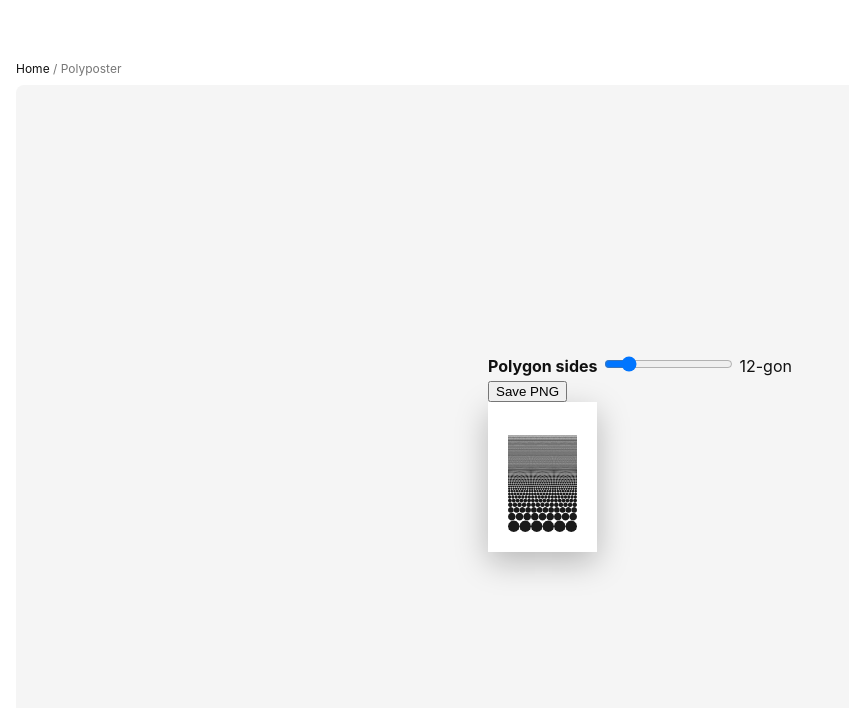
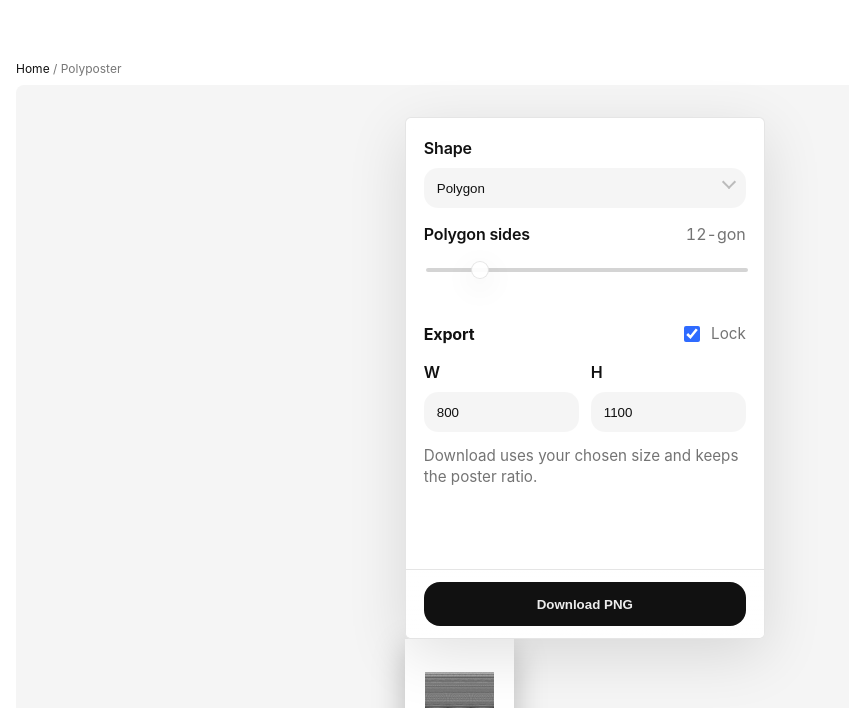
Before and after one commit to jackosborne/weeideas.com, an Eleventy site: page src/posts/polyposter/index.md in a window 1280 px wide. Shown: the part 92-800 px from the top of the page, without its empty margins (0-849 px from the left). Built offline with nearby package versions, Linux system fonts and the light colour scheme; Eleventy itself is replaced by a stand-in of ours; files that its build step writes are made by us from their sources.

Commit message:
updating panel logic and css linking

```diff
--- /dev/null
+++ b/src/_/css/panel.css
@@ -0,0 +1,301 @@
+/* ui/panel.css */
+
+/* =========
+   Tokens
+   ========= */
+:root {
+  --panel-w: 360px;
+  --panel-r: 6px;
+  --panel-pad: 18px;
+
+  --panel-bg: rgba(255, 255, 255, 0.92);
+  --panel-text: #111;
+  --panel-subtle: rgba(0, 0, 0, 0.55);
+  --panel-line: rgba(0, 0, 0, 0.1);
+
+  --shadow-lg: 0 16px 60px rgba(0, 0, 0, 0.12);
+  --shadow-md: 0 8px 30px rgba(0, 0, 0, 0.1);
+
+  --accent: #2f6bff;
+  --focus: 0 0 0 3px color-mix(in oklab, var(--accent) 30%, transparent);
+
+  --control-h: 40px;
+  --control-r: 14px;
+  --control-bg: rgba(0, 0, 0, 0.04);
+  --control-bg-hover: rgba(0, 0, 0, 0.065);
+
+  color-scheme: light dark;
+}
+
+@media (prefers-color-scheme: dark) {
+  :root {
+    --panel-bg: rgba(18, 18, 18, 0.88);
+    --panel-text: #f2f2f2;
+    --panel-subtle: rgba(255, 255, 255, 0.65);
+    --panel-line: rgba(255, 255, 255, 0.1);
+
+    --shadow-lg: 0 16px 60px rgba(0, 0, 0, 0.55);
+    --shadow-md: 0 8px 30px rgba(0, 0, 0, 0.45);
+
+    --control-bg: rgba(255, 255, 255, 0.07);
+    --control-bg-hover: rgba(255, 255, 255, 0.1);
+  }
+}
+
+/* =========
+     Panel
+     ========= */
+.panel {
+  inline-size: min(100%, var(--panel-w));
+  background: var(--panel-bg);
+  color: var(--panel-text);
+  border-radius: var(--panel-r);
+  box-shadow: var(--shadow-lg);
+  border: 1px solid var(--panel-line);
+  overflow: clip;
+  backdrop-filter: blur(10px);
+}
+
+.panel__header {
+  margin: 0;
+  padding: var(--panel-pad);
+}
+
+.panel__title {
+  margin: 0;
+  font-size: 1.05rem;
+  letter-spacing: -0.01em;
+}
+
+.panel__section {
+  padding: var(--panel-pad);
+  border-top: 1px solid var(--panel-line);
+  display: grid;
+  gap: 14px;
+}
+
+.panel__section:not(:has(+ .panel__header)) {
+  border-top: none;
+}
+
+.panel__sectionHead {
+  display: flex;
+  align-items: center;
+  justify-content: space-between;
+  gap: 12px;
+}
+
+.panel__sectionTitle {
+  margin: 0;
+  font-size: 1rem;
+  letter-spacing: -0.01em;
+}
+
+.panel__footer {
+  border-top: 1px solid var(--panel-line);
+  padding: 12px var(--panel-pad);
+  /* position: sticky; */
+  inset-block-end: 0;
+  background: linear-gradient(
+    to bottom,
+    color-mix(in oklab, var(--panel-bg) 65%, transparent),
+    var(--panel-bg)
+  );
+}
+
+/* =========
+     Fields
+     ========= */
+.field {
+  display: grid;
+  gap: 8px;
+}
+
+.field__head {
+  display: flex;
+  align-items: baseline;
+  justify-content: space-between;
+  gap: 12px;
+}
+
+.field__label {
+  font-weight: 600;
+  letter-spacing: -0.01em;
+}
+
+.field__meta {
+  color: var(--panel-subtle);
+  font-variant-numeric: tabular-nums;
+  white-space: nowrap;
+}
+
+/* Controls */
+.field__control {
+  inline-size: 100%;
+  min-block-size: var(--control-h);
+  border-radius: var(--control-r);
+  border: 1px solid transparent;
+  background: var(--control-bg);
+  color: inherit;
+  padding: 10px 12px;
+  transition:
+    background 0.15s ease,
+    border-color 0.15s ease;
+}
+
+.field__control:hover {
+  background: var(--control-bg-hover);
+}
+
+.field__control:focus-visible {
+  outline: none;
+  box-shadow: var(--focus);
+  border-color: color-mix(in oklab, var(--accent) 35%, transparent);
+}
+
+/* Dropdown affordance: “discoverable on hover” */
+.field--select {
+  position: relative;
+}
+.field--select::after {
+  content: "";
+  position: absolute;
+  inset-inline-end: 12px;
+  inset-block-start: calc(50% + 10px);
+  translate: 0 -50%;
+  inline-size: 10px;
+  block-size: 10px;
+  border-right: 2px solid currentColor;
+  border-bottom: 2px solid currentColor;
+  rotate: 45deg;
+  opacity: 0.25;
+  pointer-events: none;
+  transition:
+    opacity 0.15s ease,
+    transform 0.15s ease;
+}
+.field--select:hover::after,
+.field--select:has(select:focus-visible)::after {
+  opacity: 0.7;
+  transform: translateY(1px);
+}
+.field--select select {
+  appearance: none;
+  padding-inline-end: 36px;
+}
+
+/* =========
+     Minimal range (PhotoGradient-ish)
+     ========= */
+.range {
+  inline-size: 100%;
+  appearance: none;
+  block-size: 28px;
+  background: transparent;
+}
+
+.range::-webkit-slider-runnable-track {
+  block-size: 4px;
+  background: color-mix(in oklab, var(--panel-text) 18%, transparent);
+  border-radius: 999px;
+}
+.range::-webkit-slider-thumb {
+  appearance: none;
+  inline-size: 18px;
+  block-size: 18px;
+  border-radius: 999px;
+  background: var(--panel-bg);
+  border: 1px solid var(--panel-line);
+  box-shadow: var(--shadow-md);
+  margin-top: -7px;
+}
+.range:focus-visible {
+  outline: none;
+}
+.range:focus-visible::-webkit-slider-thumb {
+  box-shadow: var(--shadow-md), var(--focus);
+}
+
+/* Firefox */
+.range::-moz-range-track {
+  block-size: 4px;
+  background: color-mix(in oklab, var(--panel-text) 18%, transparent);
+  border-radius: 999px;
+}
+.range::-moz-range-thumb {
+  inline-size: 18px;
+  block-size: 18px;
+  border-radius: 999px;
+  background: var(--panel-bg);
+  border: 1px solid var(--panel-line);
+  box-shadow: var(--shadow-md);
+}
+
+/* =========
+     Buttons
+     ========= */
+.btn {
+  inline-size: 100%;
+  min-block-size: 44px;
+  border-radius: 16px;
+  border: 1px solid var(--panel-line);
+  background: var(--control-bg);
+  color: inherit;
+  font-weight: 650;
+  cursor: pointer;
+  transition:
+    transform 0.06s ease,
+    background 0.15s ease;
+}
+.btn:hover {
+  background: var(--control-bg-hover);
+}
+.btn:active {
+  transform: translateY(1px);
+}
+.btn:focus-visible {
+  outline: none;
+  box-shadow: var(--focus);
+}
+
+.btn--primary {
+  background: var(--panel-text);
+  color: var(--panel-bg);
+  border-color: transparent;
+}
+@media (prefers-color-scheme: dark) {
+  .btn--primary {
+    background: #f1f1f1;
+    color: #111;
+  }
+}
+
+/* =========
+     Helpers used by the panel markup
+     ========= */
+.grid2 {
+  display: grid;
+  grid-template-columns: 1fr 1fr;
+  gap: 12px;
+}
+
+.toggle {
+  display: inline-flex;
+  gap: 8px;
+  align-items: center;
+  user-select: none;
+  color: var(--panel-subtle);
+  font-size: 0.95rem;
+}
+.toggle input {
+  inline-size: 16px;
+  block-size: 16px;
+  accent-color: var(--accent);
+}
+
+.hint {
+  margin: 0;
+  color: var(--panel-subtle);
+  font-size: 0.95rem;
+  line-height: 1.35;
+}
--- a/src/_includes/base.html
+++ b/src/_includes/base.html
@@ -3,38 +3,24 @@
   <head>
     <meta charset="UTF-8" />
     <meta name="viewport" content="width=device-width, initial-scale=1.0" />
-    <meta name="generator" content="Eleventy">
-    <meta name="robots" content="index, follow">
+    <meta name="generator" content="Eleventy" />
+    <meta name="robots" content="index, follow" />
     {% include "partials/meta.html" %}
     <link rel="stylesheet" href="/_/css/style.css" />
-    {% if css %}
-      {% for href in css %}
-        <link rel="stylesheet" href="{{ page.url }}{{ href | url }}">
-      {% endfor %}
-    {% endif %}
+    {% if css %} {% for href in css %}
+    <link rel="stylesheet" href="{{ href | url }}" />
+    {% endfor %} {% endif %}
   </head>
-  {% if page.url == '/' %}
-    {% assign bodyId = 'home' %}
-  {% else %}
-    {% assign bodyId = 'project' %}
-  {% endif %}
+  {% if page.url == '/' %} {% assign bodyId = 'home' %} {% else %} {% assign
+  bodyId = 'project' %} {% endif %}
   <body id="{{ bodyId }}" class="wrap">
-    <header>
-      {% include "partials/header.html" %}
-    </header>
-    <main id="main">
-        {{ content }}
-    </main>
-    <footer>
-      {% include "partials/footer.html" %}
-    </footer>
-    {% if js %}
-      {% for src in js %}
-        <script src="{{ page.url }}{{ src | url }}" type="module" defer></script>
-      {% endfor %}
-    {% endif %}
-    {% if page.url == '/' %}
-      <script src="/_/js/master.js" type="module" defer></script>
+    <header>{% include "partials/header.html" %}</header>
+    <main id="main">{{ content }}</main>
+    <footer>{% include "partials/footer.html" %}</footer>
+    {% if js %} {% for src in js %}
+    <script src="{{ page.url }}{{ src | url }}" type="module" defer></script>
+    {% endfor %} {% endif %} {% if page.url == '/' %}
+    <script src="/_/js/master.js" type="module" defer></script>
     {% endif %}
   </body>
 </html>
--- a/src/posts/polyposter/custom.css
+++ b/src/posts/polyposter/custom.css
@@ -15,8 +15,8 @@
   --radius: 10px;
 
   /* Shadow */
-    --shadow-sm: 0 2px 12px rgba(0,0,0,.08);
-    --shadow-md: 0 8px 40px rgba(0,0,0,.12);
+  --shadow-sm: 0 2px 12px rgba(0, 0, 0, 0.08);
+  --shadow-md: 0 8px 40px rgba(0, 0, 0, 0.12);
 
   color-scheme: light dark;
 }
@@ -25,8 +25,8 @@
   :root {
     --panel-bg: #121212;
     --panel-text: #f2f2f2;
-      --shadow-sm: 0 2px 12px rgba(0,0,0,.4);
-      --shadow-md: 0 8px 40px rgba(0,0,0,.5);
+    --shadow-sm: 0 2px 12px rgba(0, 0, 0, 0.4);
+    --shadow-md: 0 8px 40px rgba(0, 0, 0, 0.5);
   }
 }
 
@@ -40,16 +40,18 @@
 
 @media (prefers-reduced-motion: reduce) {
   * {
-      animation-duration: .001ms !important;
+    animation-duration: 0.001ms !important;
     animation-iteration-count: 1 !important;
-      transition-duration: .001ms !important;
+    transition-duration: 0.001ms !important;
     scroll-behavior: auto !important;
   }
 }
 
 /* Improve form hit targets on touch */
 @media (pointer: coarse) {
-    :where(select, button) { padding-block: 14px; }
+  :where(select, button) {
+    padding-block: 14px;
+  }
 }
 
 /* =========
@@ -57,10 +59,10 @@
      ========= */
 .shell {
   display: grid;
-    grid-template-columns: var(--sidebar-w) minmax(0, 1fr);
-    gap: var(--gap);
+  grid-template-columns: minmax(280px, 360px) minmax(0, 1fr);
+  gap: 24px;
   inline-size: 100%;
-    padding: var(--wrap-pad) clamp(1rem, 4vw, 2rem);
+  padding: 24px clamp(1rem, 4vw, 2rem);
   box-sizing: border-box;
   align-items: start;
 }
@@ -71,6 +73,32 @@
   align-self: start;
   display: flex;
   align-items: flex-start;
+}
+
+.panel {
+  position: sticky;
+  inset-block-start: 24px;
+}
+
+.stage {
+  display: grid;
+  place-items: center;
+}
+
+.canvasWrap {
+  inline-size: 100%;
+  max-inline-size: 800px;
+  aspect-ratio: 8 / 11;
+  display: grid;
+  place-items: center;
+}
+
+canvas {
+  inline-size: 100%;
+  block-size: auto;
+  background: #fff;
+  border-radius: 10px;
+  box-shadow: 0 10px 50px rgba(0, 0, 0, 0.12);
 }
 
 /* Panel */
@@ -115,7 +143,9 @@
   background: #111;
   color: #fff;
   line-height: 1;
-    transition: transform .06s ease, filter .2s ease;
+  transition:
+    transform 0.06s ease,
+    filter 0.2s ease;
 }
 
 @media (prefers-color-scheme: dark) {
@@ -132,8 +162,13 @@
   outline-offset: 2px;
 }
 
-  button:active { transform: translateY(1px); }
-  button:disabled { opacity: .6; cursor: not-allowed; }
+button:active {
+  transform: translateY(1px);
+}
+button:disabled {
+  opacity: 0.6;
+  cursor: not-allowed;
+}
 
 input[type="range"] {
   inline-size: min(320px, 100%);
@@ -187,7 +222,20 @@
     gap: 16px;
     padding: 16px;
   }
-    .sidebar { position: static; }
+
+  .panel {
+    position: static;
+    margin-inline: auto;
+  }
+
+  .canvasWrap {
+    max-inline-size: 100%;
+    padding: 12px;
+  }
+
+  .sidebar {
+    position: static;
+  }
   .controls {
     max-inline-size: 560px;
     min-inline-size: 0;
--- a/src/posts/polyposter/custom.js
+++ b/src/posts/polyposter/custom.js
@@ -1,84 +1,98 @@
 (() => {
-  // Prevent double-init (hot reload / duplicate include)
   if (window.__POLYPOSTER_INITED) return;
   window.__POLYPOSTER_INITED = true;
 
-  const canvas   = document.getElementById('cnv');
-  const ctx      = canvas.getContext('2d');
-  const wrap     = canvas.parentElement;      // .canvasWrap
-  const stage    = document.querySelector('.stage');
-  const shell    = document.querySelector('.shell');
-  const saveBtn  = document.getElementById('save');
-  const sidesEl  = document.getElementById('sides');
-  const sidesLb  = document.getElementById('sidesLabel');
-  const shapeEl  = document.getElementById('shapeMode'); // may be null
+  const canvas = document.getElementById("cnv");
+  const ctx = canvas.getContext("2d");
+  const wrap = canvas.parentElement;
+
+  const saveBtn = document.getElementById("save");
+  const sidesEl = document.getElementById("sides");
+  const sidesLb = document.getElementById("sidesLabel");
+
+  const shapeEl = document.getElementById("shapeMode");
+
+  const exportWEl = document.getElementById("exportW");
+  const exportHEl = document.getElementById("exportH");
+  const lockEl = document.getElementById("lockAspect");
+
   const dpr = Math.max(1, window.devicePixelRatio || 1);
 
-  // Height/Width aspect: 11:8 ≈ 1.375 (same as your original)
+  // Canvas aspect: 11:8 ≈ 1.375 (portrait)
   const ASPECT = 1.375;
 
-  const labelForSides = n => (n===3 ? 'triangle' : n===4 ? 'square' : `${n}-gon`);
+  const labelForSides = (n) =>
+    n === 3 ? "triangle" : n === 4 ? "square" : `${n}-gon`;
 
-  function unitPolygonPath(sides){
-    const s = Math.max(3, Math.min(512, sides|0));
+  function unitPolygonPath(sides) {
+    const s = Math.max(3, Math.min(512, sides | 0));
     const p = new Path2D();
-    const a0 = -Math.PI/2;
-    for (let i=0;i<s;i++){
-      const a = a0 + i*(2*Math.PI/s);
-      const x = Math.cos(a), y = Math.sin(a);
-      i ? p.lineTo(x,y) : p.moveTo(x,y);
+    const a0 = -Math.PI / 2;
+    for (let i = 0; i < s; i++) {
+      const a = a0 + i * ((2 * Math.PI) / s);
+      const x = Math.cos(a),
+        y = Math.sin(a);
+      i ? p.lineTo(x, y) : p.moveTo(x, y);
     }
     p.closePath();
     return p;
   }
 
-  function resize(){
-    // Fit canvas inside wrap while keeping aspect (no observers; pure measure)
+  function drawShape(targetCtx, x, y, r, sides, mode, polyCache) {
+    if (mode === "circle") {
+      targetCtx.beginPath();
+      targetCtx.arc(x, y, r, 0, Math.PI * 2);
+      targetCtx.fill();
+      return;
+    }
+    let poly = polyCache.get(sides);
+    if (!poly) {
+      poly = unitPolygonPath(sides);
+      polyCache.set(sides, poly);
+    }
+    targetCtx.save();
+    targetCtx.translate(x, y);
+    targetCtx.scale(r, r);
+    targetCtx.fill(poly);
+    targetCtx.restore();
+  }
+
+  function resize() {
     const w = wrap.clientWidth || 0;
     const h = wrap.clientHeight || 0;
 
-    // Same math as before
     const cssW = Math.min(w, h / ASPECT);
     const cssH = cssW * ASPECT;
 
-    // If parent is temporarily 0 (e.g., layout mid-flow), skip this tick
     if (cssW <= 0 || cssH <= 0) return;
 
-    canvas.width  = Math.max(1, Math.floor(cssW * dpr));
+    canvas.width = Math.max(1, Math.floor(cssW * dpr));
     canvas.height = Math.max(1, Math.floor(cssH * dpr));
-    canvas.style.width  = cssW + 'px';
-    canvas.style.height = cssH + 'px';
+    canvas.style.width = cssW + "px";
+    canvas.style.height = cssH + "px";
   }
 
-  function drawShape(x, y, r, sides, mode, polyCache){
-    if (mode === 'circle'){
-      ctx.beginPath(); ctx.arc(x, y, r, 0, Math.PI*2); ctx.fill(); return;
-    }
-    let poly = polyCache.get(sides);
-    if (!poly){ poly = unitPolygonPath(sides); polyCache.set(sides, poly); }
-    ctx.save(); ctx.translate(x, y); ctx.scale(r, r); ctx.fill(poly); ctx.restore();
-  }
+  function renderTo(targetCanvas, targetCtx, cssW, cssH, pixelRatio) {
+    const W = Math.floor(cssW * pixelRatio);
+    const H = Math.floor(cssH * pixelRatio);
 
-  function render(){
-    const W = canvas.width, H = canvas.height;
-    if (!W || !H) return; // guard if resize skipped
+    targetCanvas.width = Math.max(1, W);
+    targetCanvas.height = Math.max(1, H);
 
-    const cssW = W / dpr, cssH = H / dpr;
+    targetCtx.setTransform(1, 0, 0, 1, 0, 0);
+    targetCtx.fillStyle = "#fff";
+    targetCtx.fillRect(0, 0, W, H);
 
-    // Clear in device pixels, then set DPR transform once
-    ctx.setTransform(1,0,0,1,0,0);
-    ctx.fillStyle = '#fff';
-    ctx.fillRect(0,0,W,H);
-    ctx.setTransform(dpr,0,0,dpr,0,0);
-    ctx.fillStyle = '#1A1A1A';
+    targetCtx.setTransform(pixelRatio, 0, 0, pixelRatio, 0, 0);
+    targetCtx.fillStyle = "#1A1A1A";
 
     const sides = +sidesEl.value || 12;
-    const mode  = shapeEl ? shapeEl.value : 'polygon'; // default if dropdown removed
+    const mode = shapeEl ? shapeEl.value : "polygon";
 
-    sidesLb.textContent = (mode === 'circle') ? 'circle' : labelForSides(sides);
-    sidesEl.disabled = shapeEl ? (mode === 'circle') : false;
+    sidesLb.textContent = mode === "circle" ? "circle" : labelForSides(sides);
+    sidesEl.disabled = mode === "circle";
 
-    // Processing pattern
+    // Pattern
     let numberOfDots = 6;
     const padding = 20;
     let positionYOffset = 0;
@@ -86,33 +100,75 @@
 
     const polyCache = new Map();
 
-    for (let row = 0; row < 100; row++){
-      const diameter  = w / numberOfDots;
-      const stepX     = w / numberOfDots;
+    for (let row = 0; row < 100; row++) {
+      const diameter = w / numberOfDots;
+      const stepX = w / numberOfDots;
       const positionX = padding + stepX * 0.5;
       const positionY = cssH - diameter * 0.5 - positionYOffset - padding;
 
       const r = diameter * 0.5;
-      for (let i = 0; i < numberOfDots; i++){
+      for (let i = 0; i < numberOfDots; i++) {
         const x = positionX + i * stepX;
-        drawShape(x, positionY, r, sides, mode, polyCache);
+        drawShape(targetCtx, x, positionY, r, sides, mode, polyCache);
       }
       positionYOffset += diameter;
-      numberOfDots    += 3;
+      numberOfDots += 3;
+
       if (positionY - diameter * 0.5 < padding) break;
     }
   }
 
-  function savePNG(){
-    const a = document.createElement('a');
-    a.download = 'halftone.png';
-    a.href = canvas.toDataURL('image/png');
+  function render() {
+    const W = canvas.width,
+      H = canvas.height;
+    if (!W || !H) return;
+    const cssW = W / dpr,
+      cssH = H / dpr;
+    renderTo(canvas, ctx, cssW, cssH, dpr);
+  }
+
+  // ---- Export sizing (lock aspect like the photogradient panel pattern) ----
+  function clampInt(v, min = 64, max = 8192) {
+    const n = Math.round(Number(v) || 0);
+    return Math.max(min, Math.min(max, n));
+  }
+
+  function syncExportFromW() {
+    const w = clampInt(exportWEl.value);
+    exportWEl.value = w;
+    if (lockEl.checked) {
+      exportHEl.value = Math.round(w * ASPECT);
+    }
+  }
+
+  function syncExportFromH() {
+    const h = clampInt(exportHEl.value);
+    exportHEl.value = h;
+    if (lockEl.checked) {
+      exportWEl.value = Math.round(h / ASPECT);
+    }
+  }
+
+  function savePNG() {
+    // Use chosen export size (CSS pixels)
+    const outW = clampInt(exportWEl.value);
+    const outH = clampInt(exportHEl.value);
+
+    // Render at 1:1 pixels for predictable output.
+    const out = document.createElement("canvas");
+    const outCtx = out.getContext("2d");
+
+    renderTo(out, outCtx, outW, outH, 1);
+
+    const a = document.createElement("a");
+    a.download = `polyposter_${outW}x${outH}.png`;
+    a.href = out.toDataURL("image/png");
     a.click();
   }
 
-  // ---- Single, debounced resize pipeline (no ResizeObserver loops) ----
+  // ---- Single debounced resize pipeline ----
   let rafPending = false;
-  function resizeThenRender(){
+  function resizeThenRender() {
     if (rafPending) return;
     rafPending = true;
     requestAnimationFrame(() => {
@@ -122,18 +178,28 @@
     });
   }
 
-  // Window resize & orientation change
-  window.addEventListener('resize', resizeThenRender, { passive: true });
-  window.addEventListener('orientationchange', resizeThenRender, { passive: true });
+  window.addEventListener("resize", resizeThenRender, { passive: true });
+  window.addEventListener("orientationchange", resizeThenRender, {
+    passive: true,
+  });
 
-  // Optional: respond to breakpoint flips if you rely on CSS layout shifts
-  const mq = window.matchMedia('(max-width: 900px)');
-  if (mq.addEventListener) mq.addEventListener('change', resizeThenRender);
+  const mq = window.matchMedia("(max-width: 900px)");
+  if (mq.addEventListener) mq.addEventListener("change", resizeThenRender);
 
-  // UI events (safe if dropdown is absent)
-  const inputs = shapeEl ? [sidesEl, shapeEl] : [sidesEl];
-  inputs.forEach(el => el.addEventListener('input', render));
-  saveBtn.addEventListener('click', savePNG);
+  // UI events
+  [sidesEl, shapeEl, exportWEl, exportHEl, lockEl].forEach((el) => {
+    if (!el) return;
+    el.addEventListener("input", () => {
+      if (el === exportWEl) syncExportFromW();
+      if (el === exportHEl) syncExportFromH();
+      render();
+    });
+  });
+
+  saveBtn.addEventListener("click", savePNG);
+
+  // Init export defaults to match aspect
+  syncExportFromW();
 
   // First paint
   resizeThenRender();
--- a/src/posts/polyposter/index.md
+++ b/src/posts/polyposter/index.md
@@ -8,28 +8,56 @@ description: I came across a PNG of this image on a subreddit where someone was
 tags: ["generative"]
 css:
   - custom.css
+  - /_/css/panel.css
 js:
   - custom.js
 links:
   - https://www.reddit.com/r/AdobeIllustrator/comments/1nxwece/how_can_i_recreate_this/
 ---
+
 <div class="shell">
-  <aside class="sidebar">
-    <div class="controls">
-      <div class="row">
-        <label for="sides"><strong>Polygon sides</strong></label>
-        <input id="sides" type="range" min="3" max="64" value="12" />
-        <span id="sidesLabel" class="sidesValue">12-gon</span>
+  <aside class="panel" aria-label="Editor">
+    <section class="panel__section">
+      <div class="field field--select">
+        <label class="field__label" for="shapeMode">Shape</label>
+        <select id="shapeMode" class="field__control">
+          <option value="polygon" selected>Polygon</option>
+          <option value="circle">Circle</option>
+        </select>
       </div>
-      <div class="row">
-        <button id="save">Save PNG</button>
+      <div class="field field--range">
+        <div class="field__head">
+          <label class="field__label" for="sides">Polygon sides</label>
+          <output id="sidesLabel" class="field__meta">12-gon</output>
+        </div>
+        <input id="sides" class="range" type="range" min="3" max="64" value="12" />
       </div>
-      <!--
-      <small>
-        Processing math: start at 6 dots, add 3 per row, use row diameter for spacing &amp; height.
-      </small>
-      -->
-    </div>
+    </section>
+    <section class="panel__section">
+      <div class="panel__sectionHead">
+        <h3 class="panel__sectionTitle">Export</h3>
+        <label class="toggle" title="Lock aspect ratio (8:11)">
+          <input id="lockAspect" type="checkbox" checked />
+          <span>Lock</span>
+        </label>
+      </div>
+      <div class="grid2">
+        <div class="field">
+          <label class="field__label" for="exportW">W</label>
+          <input id="exportW" class="field__control" type="number" inputmode="numeric" min="64" step="1" value="800" />
+        </div>
+        <div class="field">
+          <label class="field__label" for="exportH">H</label>
+          <input id="exportH" class="field__control" type="number" inputmode="numeric" min="64" step="1" value="1100" />
+        </div>
+      </div>
+      <p class="hint">Download uses your chosen size and keeps the poster ratio.</p>
+    </section>
+    <footer class="panel__footer">
+      <button id="save" class="btn btn--primary" type="button">
+        Download PNG
+      </button>
+    </footer>
   </aside>
 
   <section class="stage">
```
Also changed, not shown: 1 other file. Lines whose indentation alone changed are shown as unchanged.
